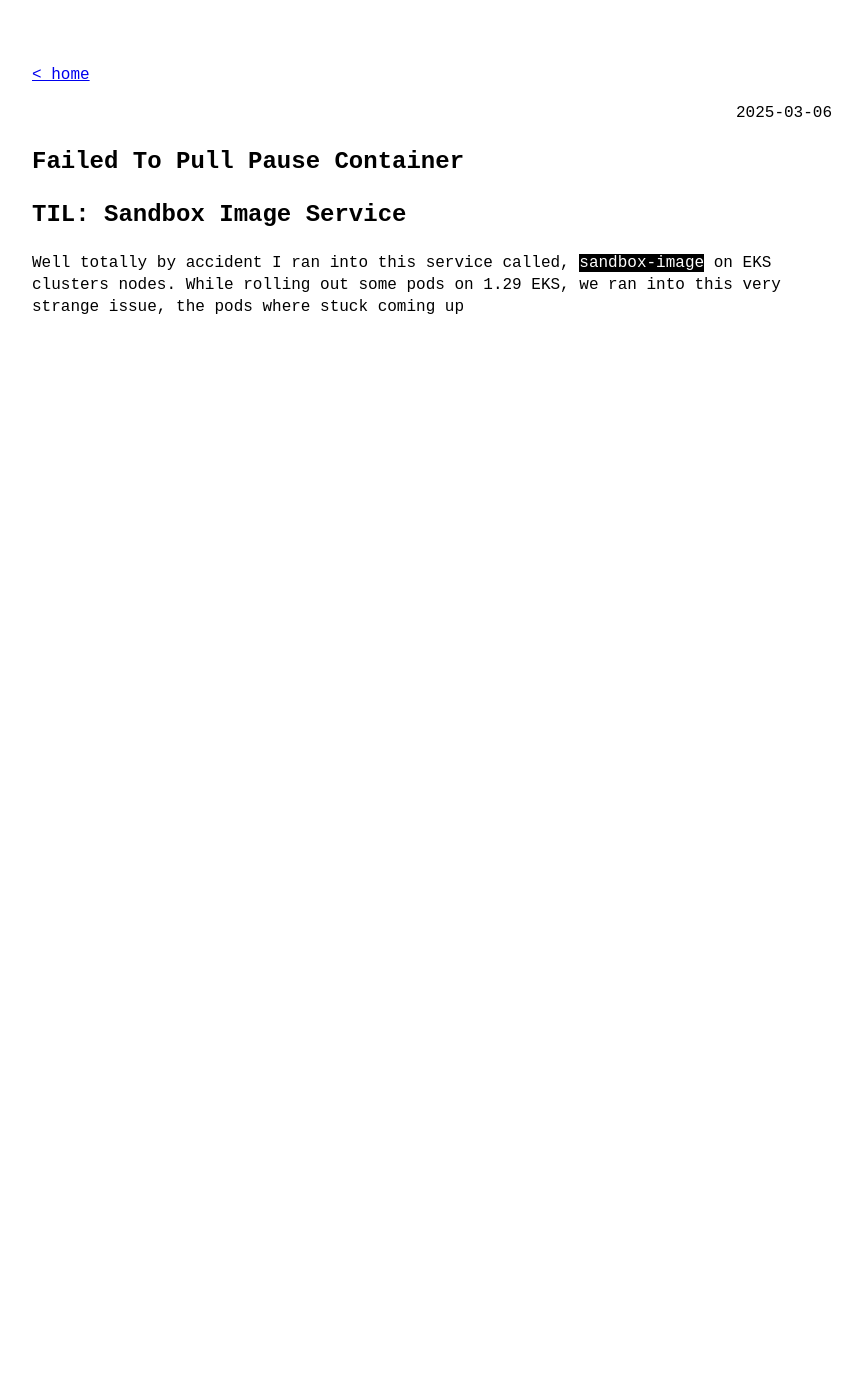
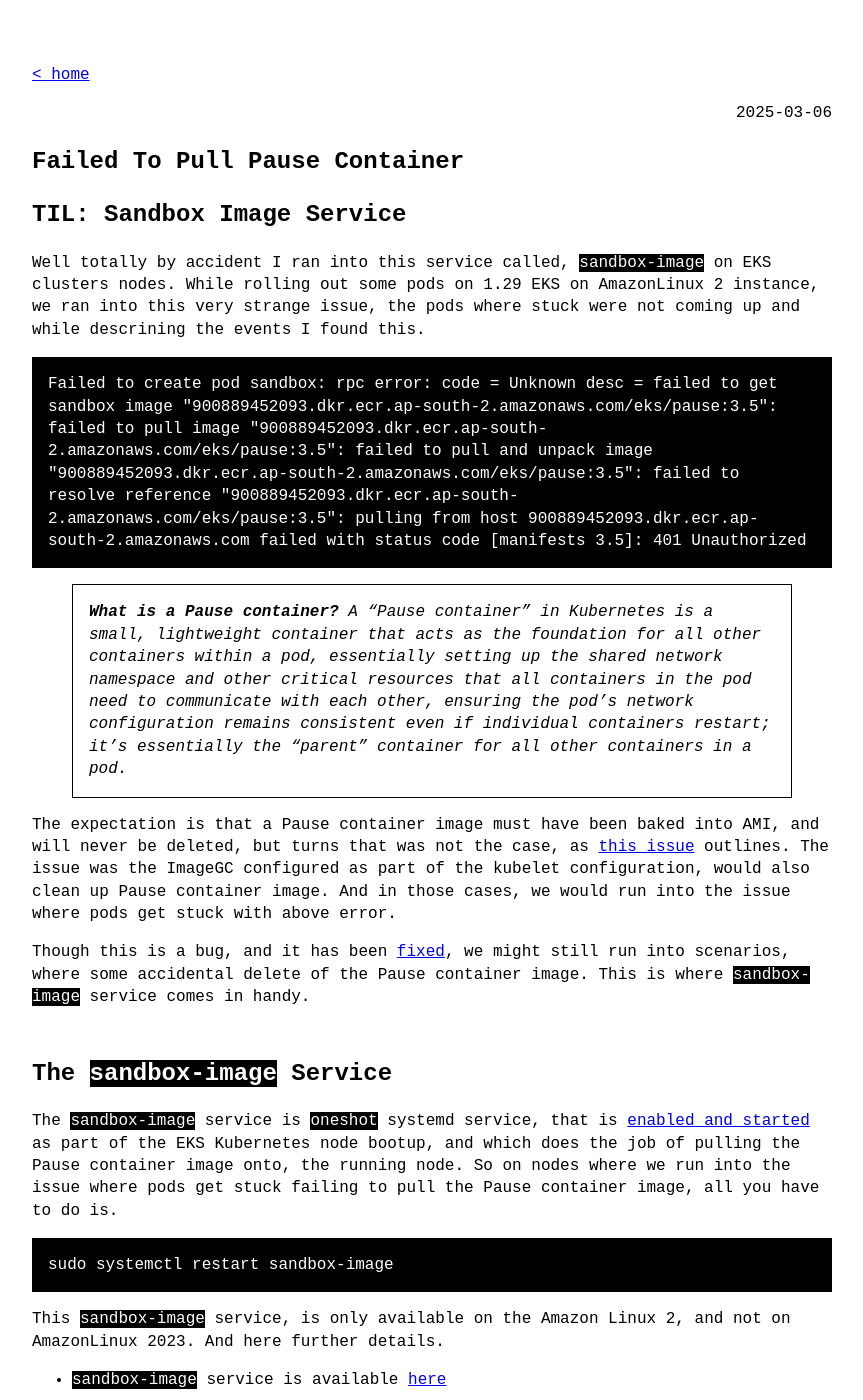
Before and after one commit to samof76/samof76.github.io, a Jekyll site: the page built from _posts/2025-03-06-failed-to-pull-pause-container.md, in a window 1280 px wide and 1400 px high. Shown: the whole window, without its empty margins (208-1071 px from the left). Built offline with Jekyll 4.4.1, drawn with Linux system fonts in a browser that asks for light colours; some of the changed text lies outside the part shown.

Commit message:
Added significant amout of text. But not completed as yet

````diff
--- a/_posts/2025-03-06-failed-to-pull-pause-container.md
+++ b/_posts/2025-03-06-failed-to-pull-pause-container.md
@@ -5,4 +5,54 @@
 
 # TIL: Sandbox Image Service
 
-Well totally by accident I ran into this service called, `sandbox-image` on EKS clusters nodes. While rolling out some pods on 1.29 EKS, we ran into this very strange issue, the pods where stuck coming up
+Well totally by accident I ran into this service called, `sandbox-image` on EKS clusters nodes. While rolling out some pods on 1.29 EKS on AmazonLinux 2 instance, we ran into this very strange issue, the pods where stuck were not coming up and while descrining the events I found this.
+
+```
+Failed to create pod sandbox: rpc error: code = Unknown desc = failed to get sandbox image "900889452093.dkr.ecr.ap-south-2.amazonaws.com/eks/pause:3.5": failed to pull image "900889452093.dkr.ecr.ap-south-2.amazonaws.com/eks/pause:3.5": failed to pull and unpack image "900889452093.dkr.ecr.ap-south-2.amazonaws.com/eks/pause:3.5": failed to resolve reference "900889452093.dkr.ecr.ap-south-2.amazonaws.com/eks/pause:3.5": pulling from host 900889452093.dkr.ecr.ap-south-2.amazonaws.com failed with status code [manifests 3.5]: 401 Unauthorized
+```
+
+> **What is a Pause container?** A "Pause container" in Kubernetes is a small, lightweight container that acts as the foundation for all other containers within a pod, essentially setting up the shared network namespace and other critical resources that all containers in the pod need to communicate with each other, ensuring the pod's network configuration remains consistent even if individual containers restart; it's essentially the "parent" container for all other containers in a pod.
+
+The expectation is that a Pause container image must have been baked into AMI, and will never be deleted, but turns that was not the case, as [this issue](https://github.com/awslabs/amazon-eks-ami/issues/1597) outlines. The issue was the ImageGC configured as part of the kubelet configuration, would also clean up Pause container image. And in those cases, we would run into the issue where pods get stuck with above error.
+
+Though this is a bug, and it has been [fixed](https://github.com/awslabs/amazon-eks-ami/pull/1605), we might still run into scenarios, where some accidental delete of the Pause container image. This is where `sandbox-image` service comes in handy.
+
+## The `sandbox-image` Service
+
+The `sandbox-image` service is `oneshot` systemd service, that is [enabled and started](https://github.com/awslabs/amazon-eks-ami/blob/2e8fa251cb55dfb8dcc7a8e45776d08c68f499e8/templates/al2/runtime/bootstrap.sh#L581-L582) as part of the EKS Kubernetes node bootup, and which does the job of pulling the Pause container image onto, the running node. So on nodes where we run into the issue where pods get stuck failing to pull the Pause container image, all you have to do is.
+
+```bash
+sudo systemctl restart sandbox-image
+```
+
+This `sandbox-image` service, is only available on the Amazon Linux 2, and not on AmazonLinux 2023. And here further details.
+- `sandbox-image` service is available [here](https://github.com/awslabs/amazon-eks-ami/blob/2e8fa251cb55dfb8dcc7a8e45776d08c68f499e8/templates/al2/runtime/sandbox-image.service)
+- `sandbox-image` on startup runs [this](https://github.com/awslabs/amazon-eks-ami/blob/2e8fa251cb55dfb8dcc7a8e45776d08c68f499e8/templates/al2/runtime/pull-sandbox-image.sh) script
+
+## How now Pause is not GC'ed?
+
+It is Kubelet that is responsible to cleanup the unused container images from the node node to free up space, which could clog other images from being pulled due to space constraints. [These](https://github.com/kubernetes/kubernetes/blob/6cb457bc6684520793b770ffdf155ae9bdd84025/pkg/kubelet/apis/config/types.go#L200C1-L215C1) are the Kubelet configurations that govern this.
+
+```go
+	// ImageMinimumGCAge is the minimum age for an unused image before it is
+	// garbage collected.
+	ImageMinimumGCAge metav1.Duration
+	// ImageMaximumGCAge is the maximum age an image can be unused before it is garbage collected.
+	// The default of this field is "0s", which disables this field--meaning images won't be garbage
+	// collected based on being unused for too long.
+	ImageMaximumGCAge metav1.Duration
+	// imageGCHighThresholdPercent is the percent of disk usage after which
+	// image garbage collection is always run. The percent is calculated as
+	// this field value out of 100.
+	ImageGCHighThresholdPercent int32
+	// imageGCLowThresholdPercent is the percent of disk usage before which
+	// image garbage collection is never run. Lowest disk usage to garbage
+	// collect to. The percent is calculated as this field value out of 100.
+	ImageGCLowThresholdPercent int32
+```
+
+To better understand these settings, first lets get `ImageMaximumGCAge` out of the way. If not set to `0` the `ImageMaximumGCAge` is an anycase settings, which will be GC all the unused images beyond
+
+## And in AmazonLinux 2023
+
+AmazonLinux 2023 decided to move away from the downloading at startup to baking the Pause container image as part of the baking of AMI itself.
````
